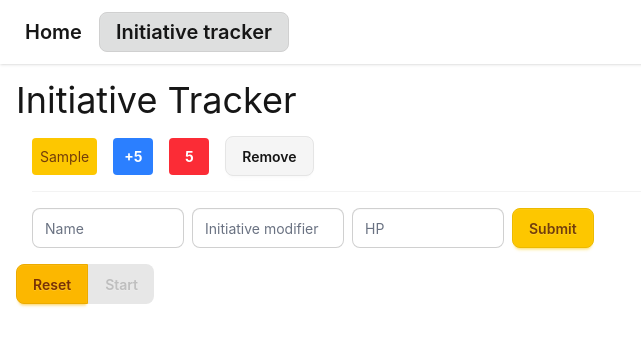
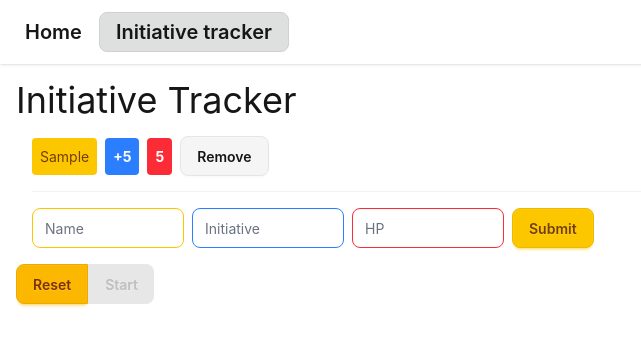
Before and after one commit to CodinFae/dnd-tools, a SvelteKit app: page /initiative-tracker in a window 1280 px wide. Both pictures are taken after typing "Sample", "5", "5" into the empty fields and a click on the button "Submit". Shown: the top 346 px of the page, without its empty margins (0-641 px from the left). Built offline with nearby package versions, Linux system fonts and the light colour scheme.

Commit message:
Prettyfy the fight

```diff
--- a/src/lib/components/HeartIcon.svelte
+++ b/src/lib/components/HeartIcon.svelte
@@ -1,8 +1,16 @@
 <script lang="ts">
-	let { value} = $props<{
-		value: number;
+	let { HP, currentHP } = $props<{
+		HP?: number;
+		currentHP?: number;
 	}>();
+
+	const displayValue = $derived.by(() => {
+		if (currentHP !== undefined && HP !== undefined) {
+			return `${currentHP}/${HP}`;
+		}
+		return HP ?? 0;
+	});
 
 </script>
 
-<p class="bg-red-500 text-white font-bold p-2 rounded w-10 flex items-center justify-center"> {value} </p>
+<p class="bg-red-500 text-white font-bold p-2 rounded flex items-center justify-center"> {displayValue} </p>
--- a/src/lib/components/InitiativeIcon.svelte
+++ b/src/lib/components/InitiativeIcon.svelte
@@ -1,11 +1,18 @@
 <script lang="ts">
-	let { value, size = 24 } = $props<{
-		value: number;
-		size?: number;
+	let { rolled, modifier } = $props<{
+		rolled?: number;
+		modifier?: number;
 	}>();
 
-	const displayValue = $derived(value > 0 ? `+${value}` : `${value}`);
+	const displayValue = $derived.by(() => {
+		if (rolled !== undefined && modifier !== undefined) {
+			const result = rolled + modifier;
+			return `${result} (${rolled} ${modifier >= 0 ? '+' : '-'} ${Math.abs(modifier)})`;
+		}
+		const val = modifier ?? 0;
+		return val > 0 ? `+${val}` : `${val}`;
+	});
 
 </script>
 
-<p class="bg-blue-500  text-white font-bold p-2 rounded w-10 flex items-center justify-center"> {displayValue} </p>
+<p class="bg-blue-500  text-white font-bold p-2 rounded mw-10 flex items-center justify-center"> {displayValue} </p>
--- a/src/routes/initiative-tracker/+page.svelte
+++ b/src/routes/initiative-tracker/+page.svelte
@@ -31,10 +31,10 @@
 <h1 class="text-4xl">Initiative Tracker</h1>
 <ul class="list">
 	{#each characterStore as actor}
-		<li class="list-row flex flex-row gap-4 items-center">
+		<li class="list-row flex flex-row gap-2 items-center">
 			<span class="p-2 rounded bg-primary text-primary-content">{actor.name}</span>
-			<InitiativeIcon value={actor.initiativeModifier}></InitiativeIcon>
-			<HeartIcon value={actor.hp}></HeartIcon>
+			<InitiativeIcon modifier={actor.initiativeModifier}></InitiativeIcon>
+			<HeartIcon HP={actor.hp}></HeartIcon>
 			<button class="btn" onclick={() => removeCharacter(actor.name)}>Remove</button>
 		</li>
 	{:else}
@@ -42,16 +42,16 @@
 	{/each}
 	<li class="list-row">
 		<form onsubmit={handleSubmit} class="flex flex-row gap-2">
-			<input type="text" required class="input" placeholder="Name" name="name" />
+			<input type="text" required class="input border-primary" placeholder="Name" name="name" />
 			<input
 				type="number"
 				required
-				class="input"
-				placeholder="Initiative modifier"
+				class="input border-blue-500"
+				placeholder="Initiative"
 				name="initiative"
 				min="-99" max="99"
 			/>
-			<input type="number" min="1" max="999" required class="input" placeholder="HP" name="hp" />
+			<input type="number" min="1" max="999" required class="input border-red-500" placeholder="HP" name="hp" />
 			<button class="btn btn-primary" type="submit">Submit</button>
 		</form>
 	</li>
--- a/src/routes/initiative-tracker/fight/+page.svelte
+++ b/src/routes/initiative-tracker/fight/+page.svelte
@@ -1,4 +1,6 @@
 <script>
+	import HeartIcon from '$lib/components/HeartIcon.svelte';
+	import InitiativeIcon from '$lib/components/InitiativeIcon.svelte';
 	import { characterStore } from '../character.store.svelte';
 
 	const turnChar = characterStore
@@ -40,9 +42,10 @@
 
 <ul>
 	{#each turnChar as actor, index}
-		<li class={`list-row ${currentPlayerIndex == index ? 'bg-primary' : ''}`}>
-			{actor.name} - Initiative: {actor.initiative} ({actor.rolled} + {actor.initiativeModifier})
-			HP: {actor.currentHp}/{actor.hp}
+		<li class={`list-row flex flex-row gap-2 p-2 rounded items-center ${currentPlayerIndex == index ? 'bg-yellow-500 border-2 border-yellow-300' : ''}`}>
+			<span class="p-2 rounded bg-primary text-primary-content">{actor.name}</span>
+			<InitiativeIcon modifier={actor.initiativeModifier} rolled={actor.rolled}></InitiativeIcon>
+			<HeartIcon currentHP={actor.currentHp} HP={actor.hp}></HeartIcon>
 		</li>
 	{:else}
 		<li class="list-row">No actors added.</li>
```
